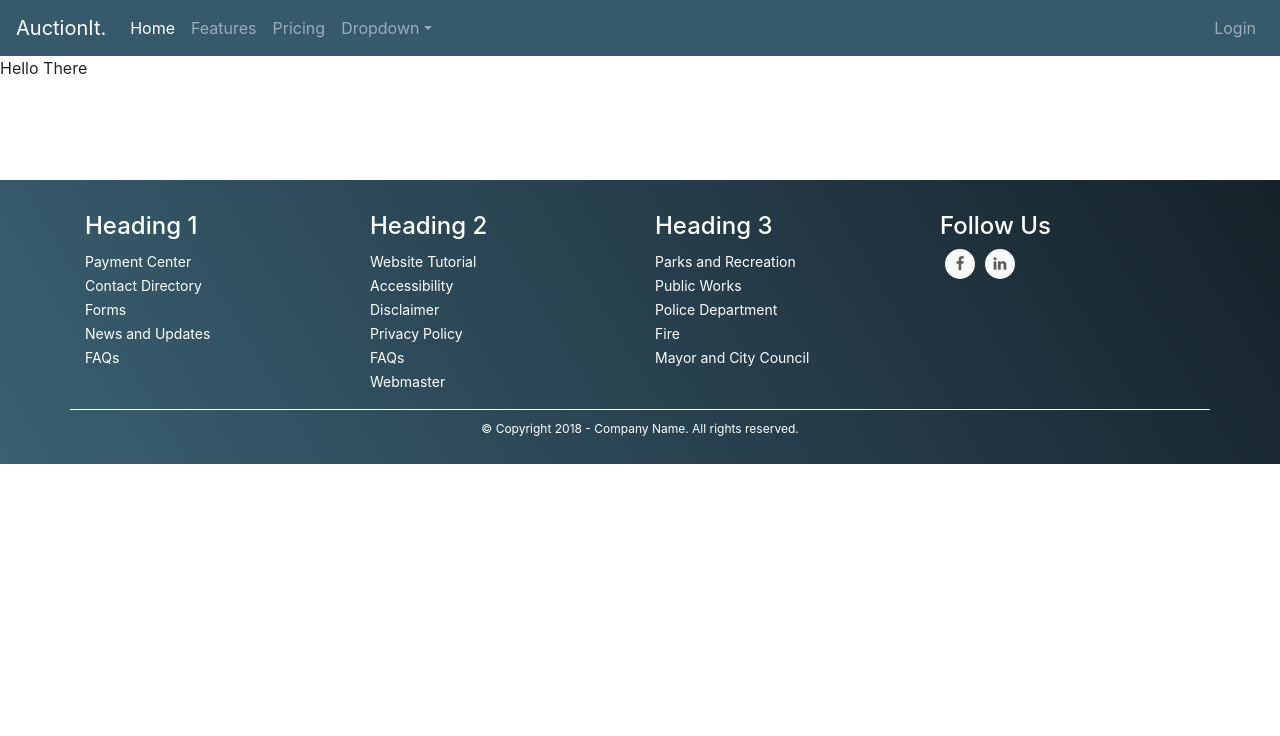
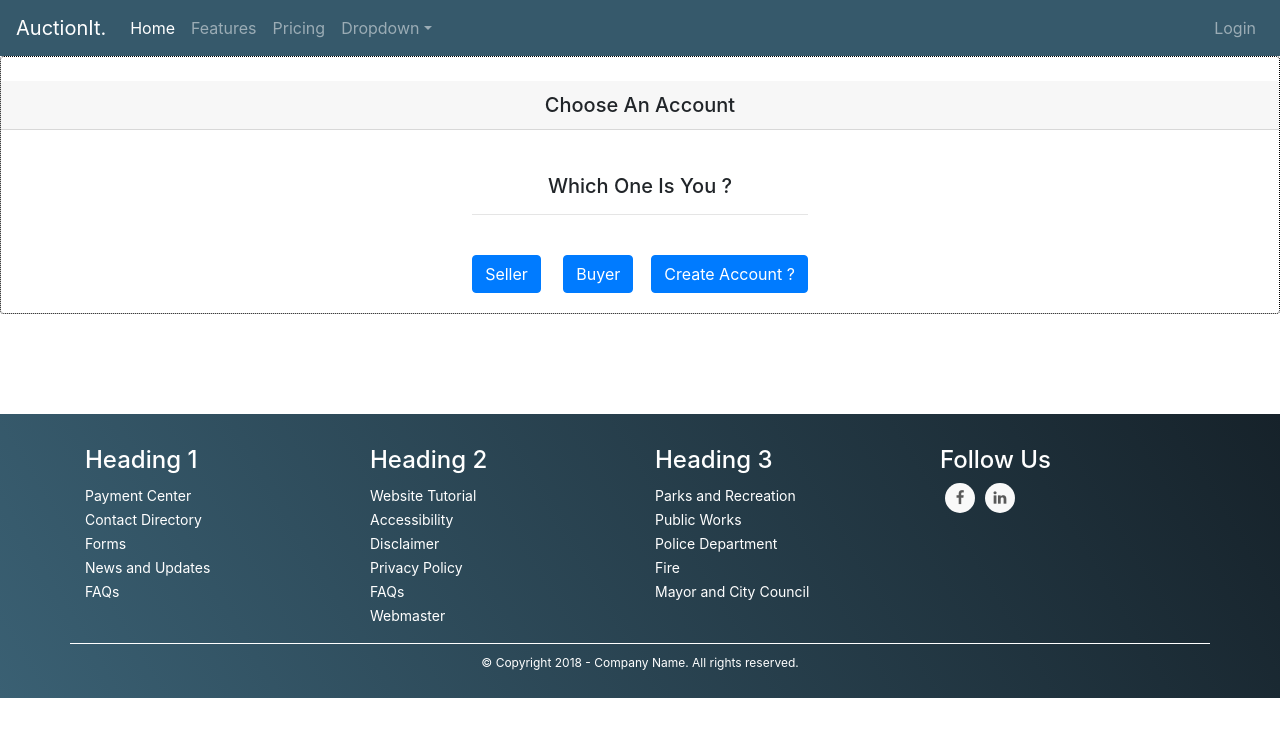
Before and after one commit to meet86/AuctionIt, an Angular app in the folder auctionit/: page /authindex in a window 1280 px wide. Before the commit this address led to /. Shown: the top 736 px of the page. Built offline with nearby package versions, Linux system fonts and the light colour scheme.

Commit message:
"Added AuthUI"

```diff
--- a/auctionit/src/app/app-routing.module.ts
+++ b/auctionit/src/app/app-routing.module.ts
@@ -1,8 +1,11 @@
+import { AuthindexComponent } from './authindex/authindex.component';
 import { NgModule } from '@angular/core';
 import { Routes, RouterModule } from '@angular/router';
 
 
-const routes: Routes = [];
+const routes: Routes = [
+  { path: 'authindex', component: AuthindexComponent }
+];
 
 @NgModule({
   imports: [RouterModule.forRoot(routes)],
--- a/auctionit/src/app/app.component.html
+++ b/auctionit/src/app/app.component.html
@@ -1,3 +1,3 @@
 <app-header></app-header>
-<app-home></app-home>
+<!-- <app-home></app-home> -->
 <app-footer></app-footer>
--- a/auctionit/src/app/app.module.ts
+++ b/auctionit/src/app/app.module.ts
@@ -6,13 +6,17 @@ import { AppComponent } from './app.component';
 import { HeaderComponent } from './header/header.component';
 import { FooterComponent } from './footer/footer.component';
 import { HomeComponent } from './home/home.component';
+import { AuthComponent } from './auth/auth.component';
+import { AuthindexComponent } from './authindex/authindex.component';
 
 @NgModule({
   declarations: [
     AppComponent,
     HeaderComponent,
     FooterComponent,
-    HomeComponent
+    HomeComponent,
+    AuthComponent,
+    AuthindexComponent
   ],
   imports: [
     BrowserModule,
--- /dev/null
+++ b/auctionit/src/app/auth/auth.component.html
@@ -0,0 +1 @@
+<p>auth works!</p>
--- /dev/null
+++ b/auctionit/src/app/auth/auth.component.ts
@@ -0,0 +1,15 @@
+import { Component, OnInit } from '@angular/core';
+
+@Component({
+  selector: 'app-auth',
+  templateUrl: './auth.component.html',
+  styleUrls: ['./auth.component.css']
+})
+export class AuthComponent implements OnInit {
+
+  constructor() { }
+
+  ngOnInit() {
+  }
+
+}
--- /dev/null
+++ b/auctionit/src/app/authindex/authindex.component.css
@@ -0,0 +1,52 @@
+.displayContainer {
+    border: 1px dotted #000;
+    display: block;
+    height: 50%;
+    width: 100%;
+}
+.bottomFlex {
+    align-self: flex-end;
+}
+.centerFlex {
+    align-items: center;
+    display: flex;
+    justify-content: center;
+}
+.stretchFlex {
+    align-self: stretch;
+}
+.topFlex {
+    align-self: flex-start;
+}
+.centerPseudo {
+    display: inline-block;
+    text-align: center;
+}
+.centerPseudo::before {
+    content: '';
+    display: inline-block;
+    height: 100%;
+    vertical-align: middle;
+    width: 0px;
+}
+#firstObject {
+    background-color: red;
+    display: flex;
+    height: 100px;
+    width: 300px;
+}
+#secondObject {
+    background-color: yellow;
+    height: 100px;
+    width: 300px;
+}
+body {
+    background-color: rgba(0,0,0,0.3);
+    height: 100%;
+    margin: 0;
+    width: 100%;
+}
+html {
+    height: 100%;
+    width: 100%;
+}
--- /dev/null
+++ b/auctionit/src/app/authindex/authindex.component.html
@@ -0,0 +1,11 @@
+<div class="card displayContainer centerPseudo">
+  <h5 class="card-header">Choose An Account</h5>
+  <div class="card-body centerPseudo">
+    <h5 class="card-title">Which One Is You ?</h5>
+    <hr><br>
+    <!-- <p class="card-text">With supporting text below as a natural lead-in to additional content.</p> -->
+    <a href="#" class="btn btn-primary centerPseudo">Seller</a> &nbsp; &nbsp;
+    <a href="#" class="btn btn-primary centerPseudo">Buyer</a>&nbsp; &nbsp;
+    <a href="#" class="btn btn-primary centerPseudo">Create Account ?</a>
+  </div>
+</div>
--- /dev/null
+++ b/auctionit/src/app/authindex/authindex.component.ts
@@ -0,0 +1,15 @@
+import { Component, OnInit } from '@angular/core';
+
+@Component({
+  selector: 'app-authindex',
+  templateUrl: './authindex.component.html',
+  styleUrls: ['./authindex.component.css']
+})
+export class AuthindexComponent implements OnInit {
+
+  constructor() { }
+
+  ngOnInit() {
+  }
+
+}
--- a/auctionit/src/app/header/header.component.html
+++ b/auctionit/src/app/header/header.component.html
@@ -44,7 +44,7 @@
         <div class="md-form my-0">
           <ul class="navbar-nav mr-auto">
             <li class="nav-item">
-              <a class="nav-link waves-effect waves-light" href="#">Login</a>
+              <a class="nav-link waves-effect waves-light" routerLink="/authindex">Login</a>
             </li>
           </ul>
         </div>
@@ -54,3 +54,4 @@
 </body>
 
 </html>
+<router-outlet></router-outlet>
```
Also changed, not shown: auctionit/src/app/auth/auth.component.css (added), 2 other files (tests, documents, lock files or other folders).
